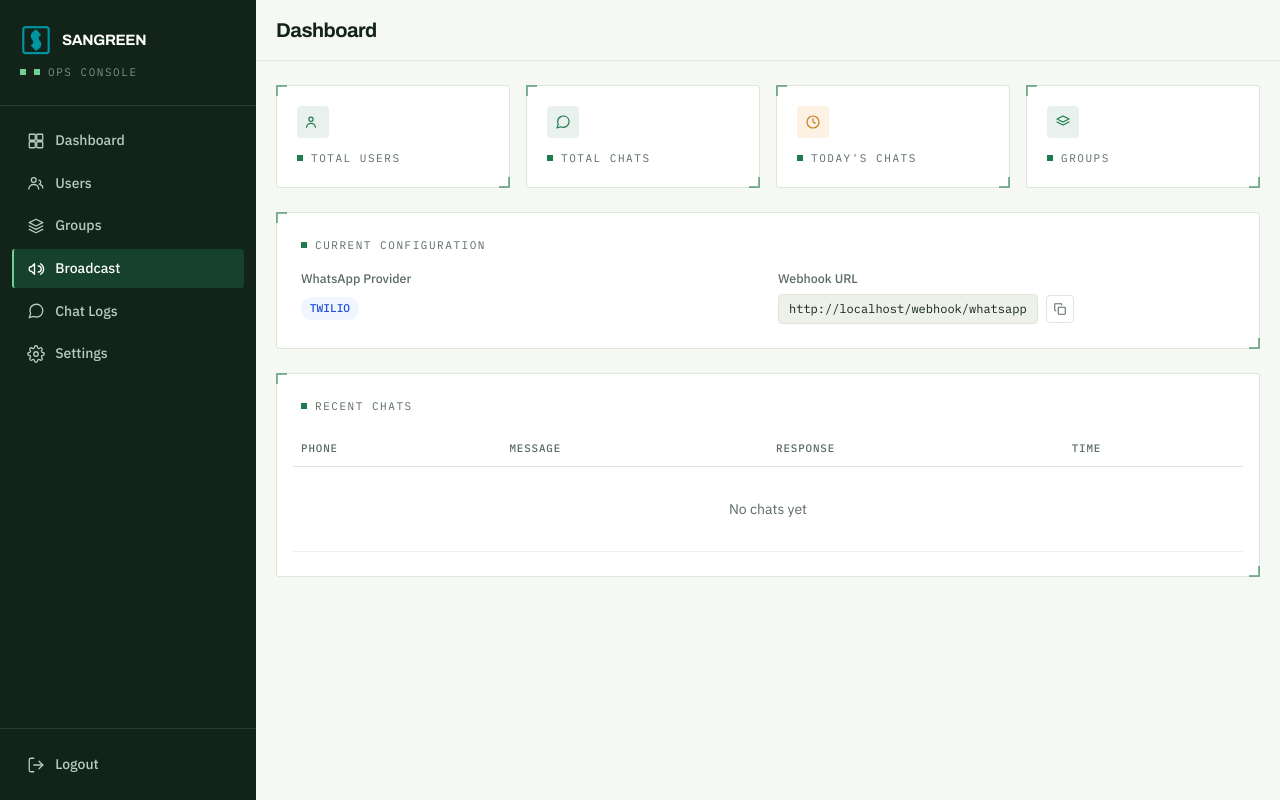
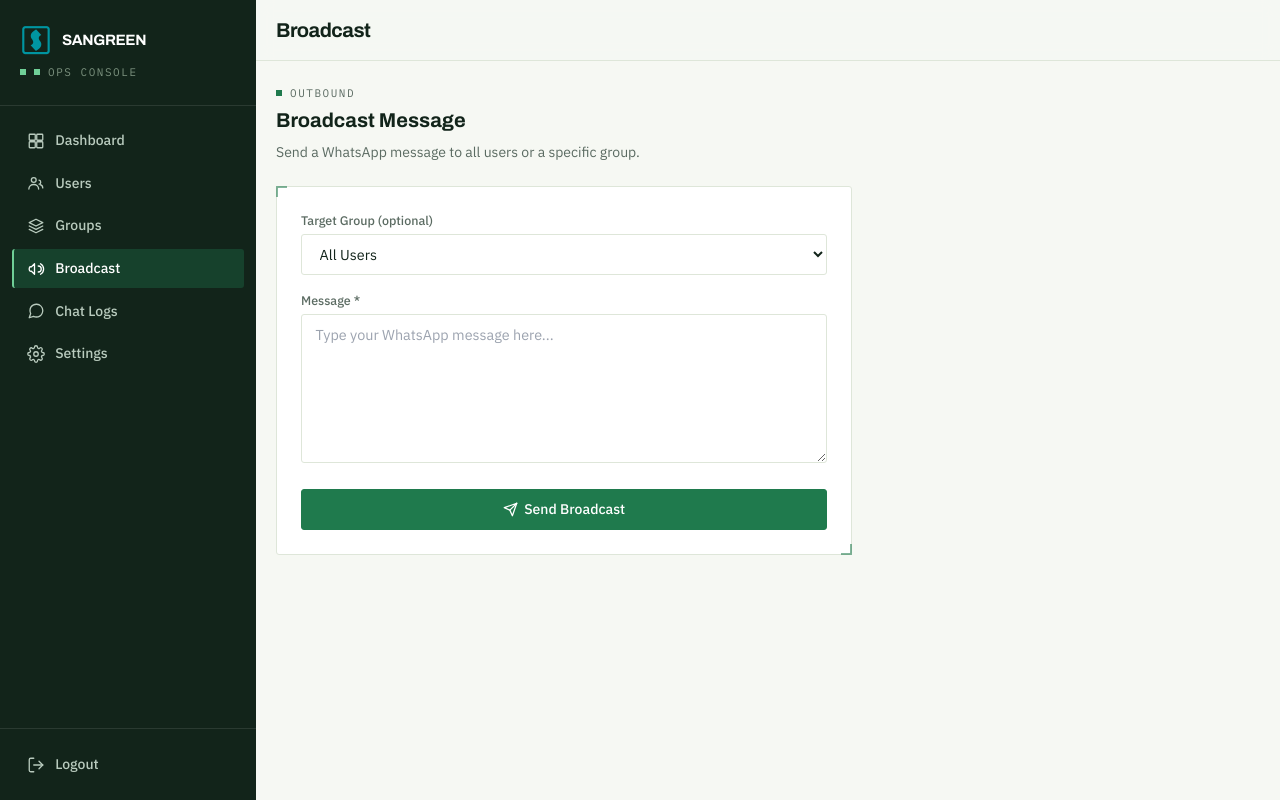
Before and after one commit to opermancode/chatbot-sml-dev, a Flask app: page /admin/broadcast in a window 1280 px wide. Run offline with Flask 3, Linux system fonts and the light colour scheme; a user stored in the database is signed in; data that the repository does not hold is empty; some libraries are stand-ins or nearby versions.

Commit message:
Change broadcast page title and content structure

```diff
--- a/templates/admin/broadcast.html
+++ b/templates/admin/broadcast.html
@@ -1,92 +1,40 @@
 {% extends "admin/base.html" %}
-{% block title %}Dashboard{% endblock %}
+{% block title %}Broadcast{% endblock %}
 {% block content %}
+<div class="max-w-xl">
+    <div class="eyebrow mb-1">Outbound</div>
+    <h2 class="font-display font-bold text-xl text-ink mb-2">Broadcast Message</h2>
+    <p class="text-slate text-sm mb-6">Send a WhatsApp message to all users or a specific group.</p>
 
-<div class="grid grid-cols-2 lg:grid-cols-4 gap-4 mb-6">
-    <div class="panel p-5">
-        <div class="flex items-center justify-between mb-3">
-            <div class="w-8 h-8 rounded bg-forest/10 flex items-center justify-center">
-                <svg width="16" height="16" viewBox="0 0 24 24" fill="none" stroke="#1F7A4D" stroke-width="1.8" stroke-linecap="round" stroke-linejoin="round"><circle cx="9" cy="8" r="3.2"/><path d="M2.5 20c0-3.5 3-6 6.5-6s6.5 2.5 6.5 6"/></svg>
+    {% if provider == 'meta' %}
+    <div class="bg-amber-50 border border-amber-200 rounded-lg p-4 mb-6 text-sm text-amber-800">
+        <strong>⚠️ Meta requires a pre-approved template for broadcasts.</strong>
+        Go to <a href="{{ url_for('admin_settings') }}" class="underline font-medium">Settings</a>
+        to configure your template name. The message you type below will be passed as the template's
+        <code class="font-mono bg-amber-100 px-1 rounded">{{1}}</code> parameter.
+    </div>
+    {% endif %}
+
+    <div class="panel p-6">
+        <form method="POST">
+            <div class="mb-4">
+                <label class="field-label">Target Group (optional)</label>
+                <select name="group_id" class="field-input">
+                    <option value="">All Users</option>
+                    {% for g in groups %}
+                    <option value="{{ g.id }}">{{ g.name }} ({{ g.users.count() }} members)</option>
+                    {% endfor %}
+                </select>
             </div>
-        </div>
-        <div class="text-3xl font-display font-bold text-ink">{{ total_users }}</div>
-        <div class="eyebrow mt-1">Total Users</div>
-    </div>
-    <div class="panel p-5">
-        <div class="flex items-center justify-between mb-3">
-            <div class="w-8 h-8 rounded bg-forest/10 flex items-center justify-center">
-                <svg width="16" height="16" viewBox="0 0 24 24" fill="none" stroke="#1F7A4D" stroke-width="1.8" stroke-linecap="round" stroke-linejoin="round"><path d="M21 11.5a8.38 8.38 0 0 1-.9 3.8 8.5 8.5 0 0 1-7.6 4.7 8.38 8.38 0 0 1-3.8-.9L3 21l1.9-5.7a8.38 8.38 0 0 1-.9-3.8 8.5 8.5 0 0 1 4.7-7.6 8.38 8.38 0 0 1 3.8-.9h.5a8.48 8.48 0 0 1 8 8v.5Z"/></svg>
+            <div class="mb-5">
+                <label class="field-label">Message *</label>
+                <textarea name="message" rows="6" required placeholder="Type your WhatsApp message here..." class="field-input"></textarea>
             </div>
-        </div>
-        <div class="text-3xl font-display font-bold text-ink">{{ total_chats }}</div>
-        <div class="eyebrow mt-1">Total Chats</div>
-    </div>
-    <div class="panel p-5">
-        <div class="flex items-center justify-between mb-3">
-            <div class="w-8 h-8 rounded bg-solar/15 flex items-center justify-center">
-                <svg width="16" height="16" viewBox="0 0 24 24" fill="none" stroke="#C67F1F" stroke-width="1.8" stroke-linecap="round" stroke-linejoin="round"><circle cx="12" cy="12" r="9"/><path d="M12 7v5l3.2 2"/></svg>
-            </div>
-        </div>
-        <div class="text-3xl font-display font-bold text-ink">{{ today_chats }}</div>
-        <div class="eyebrow mt-1">Today's Chats</div>
-    </div>
-    <div class="panel p-5">
-        <div class="flex items-center justify-between mb-3">
-            <div class="w-8 h-8 rounded bg-forest/10 flex items-center justify-center">
-                <svg width="16" height="16" viewBox="0 0 24 24" fill="none" stroke="#1F7A4D" stroke-width="1.8" stroke-linecap="round" stroke-linejoin="round"><path d="m12 3 9 4.5-9 4.5-9-4.5Z"/><path d="m3 12 9 4.5 9-4.5"/></svg>
-            </div>
-        </div>
-        <div class="text-3xl font-display font-bold text-ink">{{ total_groups }}</div>
-        <div class="eyebrow mt-1">Groups</div>
-    </div>
-</div>
-
-<div class="panel p-6 mb-6">
-    <div class="eyebrow mb-4">Current Configuration</div>
-    <div class="grid sm:grid-cols-2 gap-5">
-        <div>
-            <div class="field-label mb-1.5">WhatsApp Provider</div>
-            <span class="badge {% if provider == 'twilio' %}bg-blue-50 text-blue-700{% else %}bg-purple-50 text-purple-700{% endif %}">
-                {{ provider|upper }}
-            </span>
-        </div>
-        <div>
-            <div class="field-label mb-1.5">Webhook URL</div>
-            <div class="flex items-center gap-2">
-                <code class="font-mono text-xs bg-paper2 px-2.5 py-1.5 rounded border border-line break-all">{{ request.host_url }}webhook/whatsapp</code>
-                <button type="button" onclick="navigator.clipboard.writeText('{{ request.host_url }}webhook/whatsapp')" class="p-1.5 rounded border border-line hover:bg-paper2 flex-shrink-0" title="Copy">
-                    <svg width="14" height="14" viewBox="0 0 24 24" fill="none" stroke="#5B6B62" stroke-width="1.8" stroke-linecap="round" stroke-linejoin="round"><rect x="9" y="9" width="12" height="12" rx="1.5"/><path d="M5 15H4a1 1 0 0 1-1-1V4a1 1 0 0 1 1-1h10a1 1 0 0 1 1 1v1"/></svg>
-                </button>
-            </div>
-        </div>
-    </div>
-</div>
-
-<div class="panel p-6">
-    <div class="eyebrow mb-4">Recent Chats</div>
-    <div class="overflow-x-auto -mx-2">
-        <table class="w-full text-sm table-clean">
-            <thead>
-                <tr>
-                    <th class="text-left p-2">Phone</th>
-                    <th class="text-left p-2">Message</th>
-                    <th class="text-left p-2">Response</th>
-                    <th class="text-left p-2">Time</th>
-                </tr>
-            </thead>
-            <tbody>
-                {% for chat in recent_chats %}
-                <tr>
-                    <td class="p-2 font-mono text-xs">{{ chat['phone'] }}</td>
-                    <td class="p-2 max-w-xs truncate">{{ chat['message'] }}</td>
-                    <td class="p-2 max-w-xs truncate text-slate">{{ chat['response'][:50] }}...</td>
-                    <td class="p-2 text-slate text-xs font-mono">{{ chat['created_at'][:16].replace('T', ' ') }}</td>
-                </tr>
-                {% else %}
-                <tr><td colspan="4" class="p-8 text-center text-slate text-sm">No chats yet</td></tr>
-                {% endfor %}
-            </tbody>
-        </table>
+            <button type="submit" onclick="return confirm('Send this broadcast?')" class="btn btn-primary w-full">
+                <svg width="15" height="15" viewBox="0 0 24 24" fill="none" stroke="currentColor" stroke-width="2" stroke-linecap="round" stroke-linejoin="round"><path d="m22 2-7 20-4-9-9-4Z"/><path d="M22 2 11 13"/></svg>
+                Send Broadcast
+            </button>
+        </form>
     </div>
 </div>
 {% endblock %}
```
